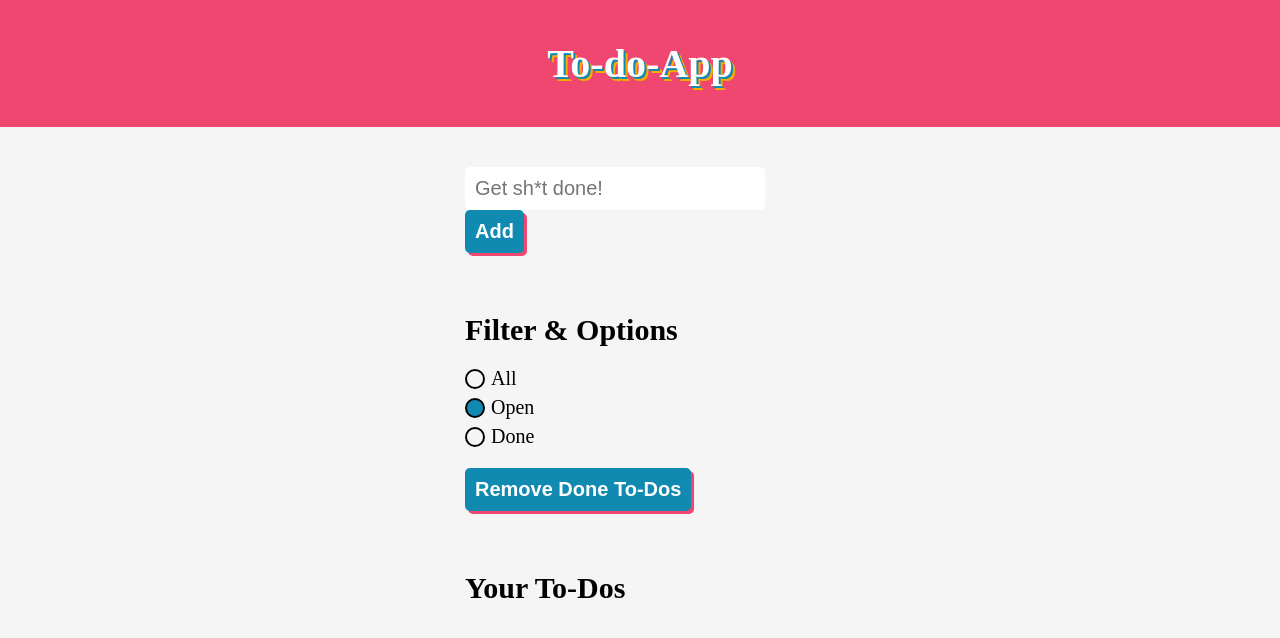
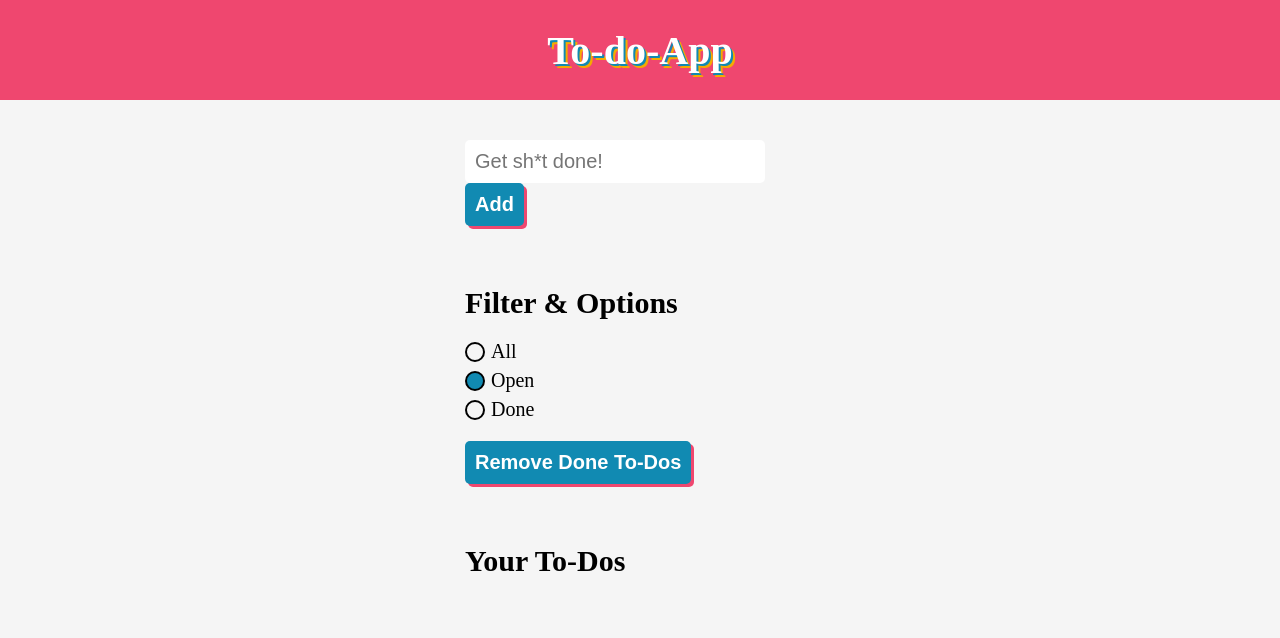
Before and after one commit to sophiebrunner/todo-app, a plain HTML site: page index.html in a window 1280 px wide. Drawn offline with Linux system fonts and the light colour scheme.

Commit message:
refactor: change height-values to stretch UI-area

```diff
--- a/style.css
+++ b/style.css
@@ -24,8 +24,6 @@
 
 body {
   height: 100%;
-  display: grid;
-  grid-template-rows: 15% 85%;
 }
 
 main {
@@ -34,6 +32,7 @@ main {
 }
 
 .page-header {
+  height: 5em;
   display: flex;
   justify-content: center;
   align-items: center;
@@ -153,7 +152,7 @@ h1 {
 }
 
 .todo-list__element {
-  margin: 1em 0em;
+  margin: 0.5em 0em;
   display: flex;
   gap: 0.4em;
   align-items: center;
```
